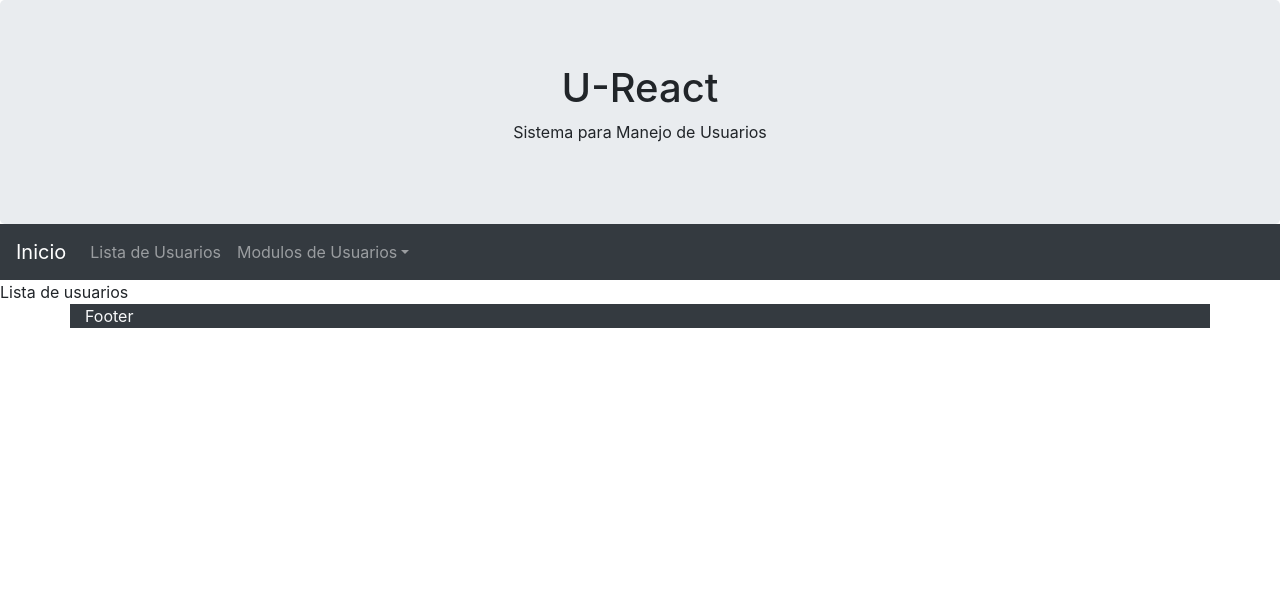
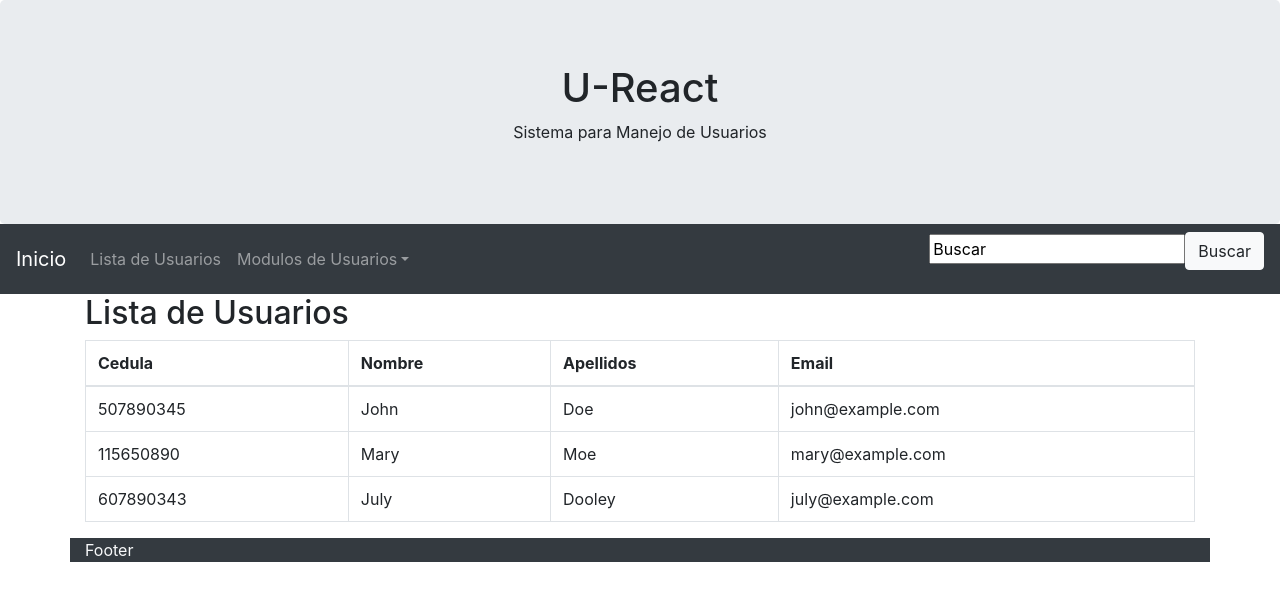
Before and after one commit to sbetsabe/my_app, a React (Create React App) app: page /lista in a window 1280 px wide. Shown: the top 600 px of the page. Built offline with nearby package versions, Linux system fonts and the light colour scheme.

Commit message:
Tabla con lista de usuarios

```diff
--- a/src/pages/Navbar.js
+++ b/src/pages/Navbar.js
@@ -32,6 +32,10 @@ class Navbar extends React.Component {
                 </li>
               </ul>
             </div>
+            <form>
+              <input type="text" value="Buscar" />
+              <button type="submit" className="btn btn-light"> Buscar</button>
+            </form>
           </nav>
         )
     }
--- a/src/pages/lista.js
+++ b/src/pages/lista.js
@@ -1,6 +1,38 @@
 import React from 'react';
 export default () => (
-    <div>
-        Lista de usuarios
-    </div>
+
+  <div class="container">
+    <h2>Lista de Usuarios</h2>
+
+    <table class="table table-bordered">
+      <thead>
+        <tr>
+          <th>Cedula</th>
+          <th>Nombre</th>
+          <th>Apellidos</th>
+          <th>Email</th>
+        </tr>
+      </thead>
+      <tbody>
+        <tr>
+          <td>507890345</td>
+          <td>John</td>
+          <td>Doe</td>
+          <td>john@example.com</td>
+        </tr>
+        <tr>
+          <td>115650890</td>
+          <td>Mary</td>
+          <td>Moe</td>
+          <td>mary@example.com</td>
+        </tr>
+        <tr>
+          <td>607890343</td>
+          <td>July</td>
+          <td>Dooley</td>
+          <td>july@example.com</td>
+        </tr>
+      </tbody>
+    </table>
+  </div>
 );
```
